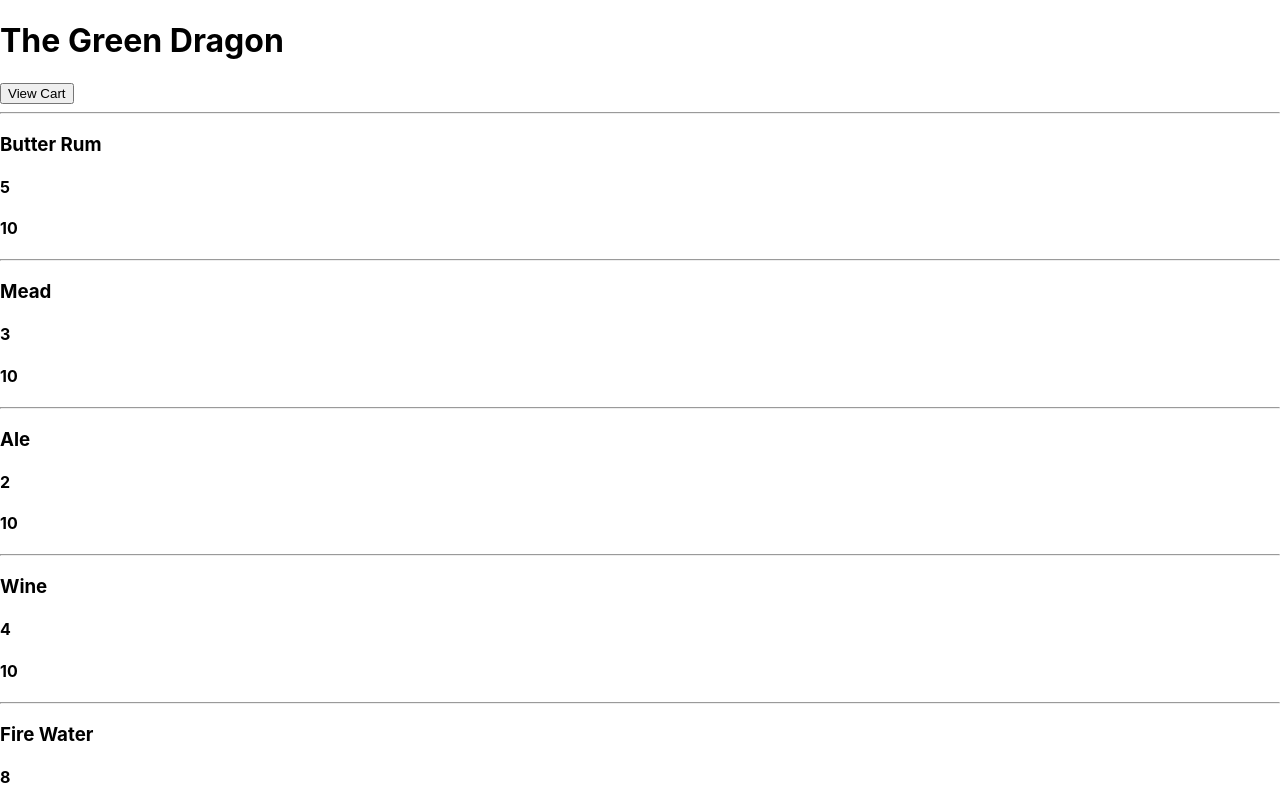
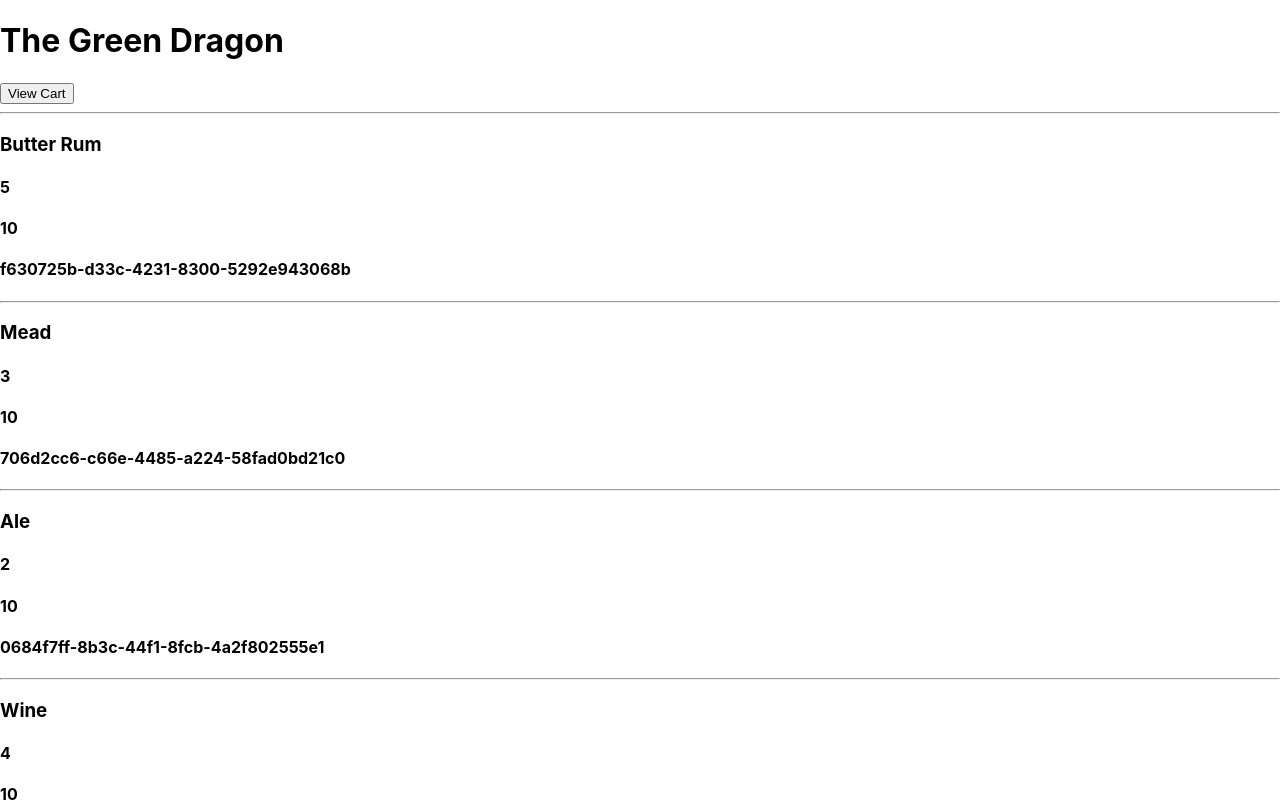
Before and after one commit to reidashwill/merchsite, a React (Create React App) app: page / in a window 1280 px wide. Shown: the top 802 px of the page. Built offline with nearby package versions, Linux system fonts and the light colour scheme.

Commit message:
implement v4() id's

```diff
--- a/src/components/ProductController.js
+++ b/src/components/ProductController.js
@@ -1,12 +1,71 @@
 import React from 'react'
 import ProductList from './ProductList'
 import ShoppingCart from './ShoppingCart';
+import { v4 } from 'uuid'
 
 class ProductControl extends React.Component {
   constructor(props) {
     super(props);
     this.state = {
-      ProductVisibleOnPage: true
+      ProductVisibleOnPage: true,
+      availableProducts: [
+        {
+          name: "Butter Rum",
+          price: 5,
+          type: "bev",
+          quantity: 10,
+          id: v4()
+        },
+        {
+          name: "Mead",
+          price: 3,
+          type: "bev",
+          quantity: 10,
+          id: v4()
+        },
+        {
+          name: "Ale",
+          price: 2,
+          type: "bev",
+          quantity: 10,
+          id: v4()
+        },
+        {
+          name: "Wine",
+          price: 4,
+          type: "bev",
+          quantity: 10,
+          id: v4()
+        },
+        {
+          name: "Fire Water",
+          price: 8,
+          type: "bev",
+          quantity: 10,
+          id: v4()
+        },
+        {
+          name: "Mutton",
+          price: 12,
+          type: "food",
+          quantity: 10,
+          id: v4()
+        },
+        {
+          name: "Biscuits",
+          price: 3,
+          type: "food",
+          quantity: 225,
+          id: v4()
+        },
+        {
+          name: "Stew",
+          price: 10,
+          type: "food",
+          quantity: 29,
+          id: v4()
+        },
+      ]
     };
   }
 
@@ -20,7 +79,7 @@ class ProductControl extends React.Component {
     let currentlyVisibleState = null;
     let buttonText = null;
     if(this.state.ProductVisibleOnPage === true){
-      currentlyVisibleState = <ProductList />
+      currentlyVisibleState = <ProductList availableProducts = {this.state.availableProducts}/>
       buttonText = "View Cart"
     } else {
       currentlyVisibleState = <ShoppingCart />
--- a/src/components/ProductForSale.js
+++ b/src/components/ProductForSale.js
@@ -7,6 +7,7 @@ function ProductForSale(props){
       <h3>{props.name}</h3>
       <h4>{props.price}</h4>
       <h4>{props.quantity}</h4>
+      <h4>{props.id}</h4>
       {/* <button onClick={this.handleClick}>Buy Now</button> */}
       <hr />
     </>
--- a/src/components/ProductList.js
+++ b/src/components/ProductList.js
@@ -1,72 +1,27 @@
 import React from "react";
-import ProductForSale from './ProductForSale'
+import ProductForSale from './ProductForSale';
+import PropTypes from 'prop-types';
 
-const availableProducts = [
-  {
-    name: "Butter Rum",
-    price: 5,
-    type: "bev",
-    quantity: 10
-  },
-  {
-    name: "Mead",
-    price: 3,
-    type: "bev",
-    quantity: 10
-  },
-  {
-    name: "Ale",
-    price: 2,
-    type: "bev",
-    quantity: 10
-  },
-  {
-    name: "Wine",
-    price: 4,
-    type: "bev",
-    quantity: 10
-  },
-  {
-    name: "Fire Water",
-    price: 8,
-    type: "bev",
-    quantity: 10
-  },
-  {
-    name: "Mutton",
-    price: 12,
-    type: "food",
-    quantity: 10
-  },
-  {
-    name: "Biscuits",
-    price: 3,
-    type: "food",
-    quantity: 225
-  },
-  {
-    name: "Stew",
-    price: 10,
-    type: "food",
-    quantity: 29
-  },
-]
-
-function ProductList() {
+function ProductList(props) {
   return(
     <>
     <hr />
-    {availableProducts.map((product, index) =>
+    {props.availableProducts.map((product, index) =>
       <ProductForSale
         name = {product.name}
         price = {product.price}
         type = {product.type}
         quantity = {product.quantity}
         key = {index}
+        id = {product.id}
       />
     )}
     </>
   );
 }
 
+ProductList.propTypes = {
+  availableProducts: PropTypes.array
+}
+
 export default ProductList;
--- a/src/components/ShoppingCart.js
+++ b/src/components/ShoppingCart.js
@@ -6,7 +6,8 @@ const purchasedProducts = [
     name: "Butter Rum",
     price: 5,
     type: "bev",
-    quantity: 0
+    quantity: 0,
+    // id: {v4}
   },
   {
     name: "Mead",
```
